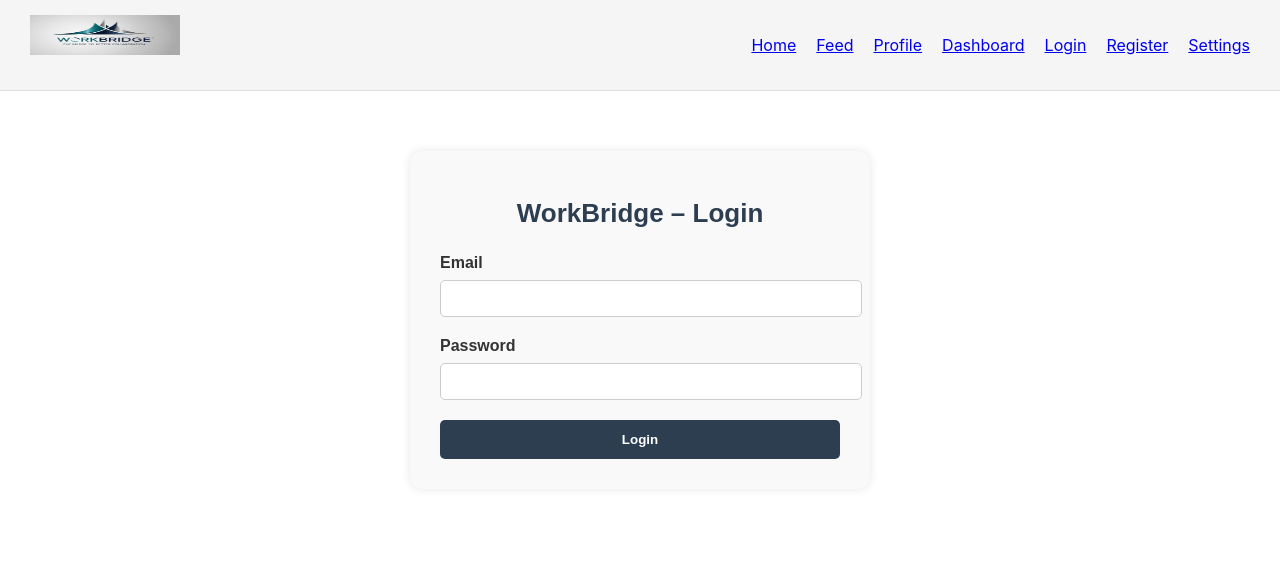
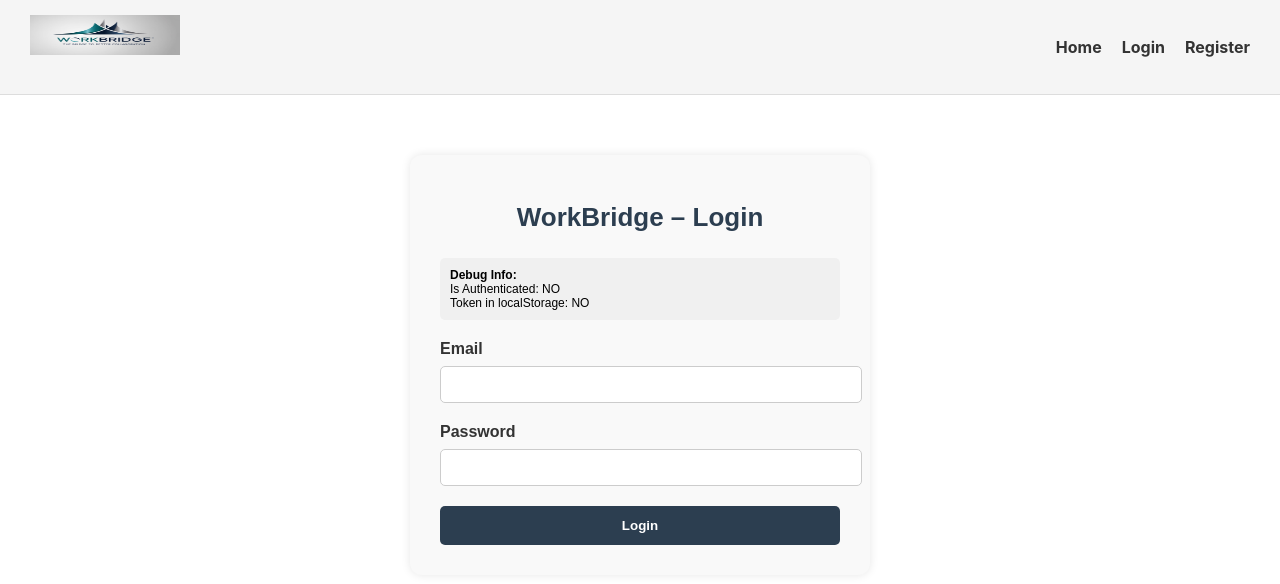
Before and after one commit to MS-ProgramDev/k8s-WorkBridge-workshop, a React (Create React App) app in the folder frontend/: page /login in a window 1280 px wide. Shown: the top 584 px of the page. Built offline with nearby package versions, Linux system fonts and the light colour scheme.

Commit message:
fixed after login

```diff
--- a/frontend/src/App.tsx
+++ b/frontend/src/App.tsx
@@ -1,5 +1,6 @@
 import React from 'react';
-import { BrowserRouter as Router, Routes, Route, Link } from 'react-router-dom';
+import { BrowserRouter as Router, Routes, Route } from 'react-router-dom';
+import { AuthProvider } from './contexts/AuthContext';
 import Register from './pages/Register';
 import Login from './pages/Login';
 import Header from './components/Header';
@@ -11,6 +12,7 @@ import Settings from './pages/Settings';
 
 function App() {
   return (
+    <AuthProvider>
       <Router>
         <Header />
         <Routes>
@@ -23,6 +25,7 @@ function App() {
           <Route path="/settings" element={<Settings />} />
         </Routes>
       </Router>
+    </AuthProvider>
   );
 }
 
--- a/frontend/src/components/Header.tsx
+++ b/frontend/src/components/Header.tsx
@@ -1,20 +1,71 @@
 import React from 'react';
-import { Link } from 'react-router-dom';
+import { Link, useNavigate } from 'react-router-dom';
+import { useAuth } from '../contexts/AuthContext';
 import logo from '../assets/logo.jpg';
 import './Header.css';
 
 const Header = () => {
+  const { isAuthenticated, user, logout, loading } = useAuth();
+  const navigate = useNavigate();
+
+  const handleLogout = () => {
+    logout();
+    navigate('/');
+  };
+
+  if (loading) {
+    return (
+      <header className="header">
+        <Link to="/">
+          <img src={logo} alt="WorkBridge Logo" className="logo" />
+        </Link>
+        <nav className="nav">
+          <span>Loading...</span>
+        </nav>
+      </header>
+    );
+  }
+
   return (
     <header className="header">
-      <img src={logo} alt="WorkBridge Logo" className="logo" />
+      <Link to="/">
+        <img src={logo} alt="WorkBridge Logo" className="logo" />
+      </Link>
+
       <nav className="nav">
-        <Link to="/">Home</Link>
-        <Link to="/feed">Feed</Link>
-        <Link to="/profile">Profile</Link>
-        <Link to="/dashboard">Dashboard</Link>
-        <Link to="/login">Login</Link>
-        <Link to="/register">Register</Link>
-        <Link to="/settings">Settings</Link>
+        <Link to="/" className="nav-link">Home</Link>
+
+        {isAuthenticated ? (
+          // Authenticated user navigation
+          <>
+            <Link to="/dashboard" className="nav-link">Dashboard</Link>
+            <Link to="/feed" className="nav-link">Feed</Link>
+            <Link to="/profile" className="nav-link">Profile</Link>
+            <Link to="/settings" className="nav-link">Settings</Link>
+            <span className="nav-link" style={{ color: '#666' }}>
+              Welcome, {user?.email}
+            </span>
+            <button
+              onClick={handleLogout}
+              className="nav-link logout-button"
+              style={{
+                background: 'none',
+                border: 'none',
+                cursor: 'pointer',
+                color: '#007bff',
+                fontWeight: 'bold'
+              }}
+            >
+              Logout
+            </button>
+          </>
+        ) : (
+          // Non-authenticated user navigation
+          <>
+            <Link to="/login" className="nav-link">Login</Link>
+            <Link to="/register" className="nav-link">Register</Link>
+          </>
+        )}
       </nav>
     </header>
   );
--- /dev/null
+++ b/frontend/src/contexts/AuthContext.tsx
@@ -0,0 +1,92 @@
+import React, { createContext, useContext, useState, useEffect, ReactNode } from 'react';
+
+interface AuthContextType {
+  isAuthenticated: boolean;
+  user: { email: string } | null;
+  login: (token: string, email: string) => void;
+  logout: () => void;
+  loading: boolean;
+}
+
+const AuthContext = createContext<AuthContextType | undefined>(undefined);
+
+export const useAuth = () => {
+  const context = useContext(AuthContext);
+  if (context === undefined) {
+    throw new Error('useAuth must be used within an AuthProvider');
+  }
+  return context;
+};
+
+interface AuthProviderProps {
+  children: ReactNode;
+}
+
+export const AuthProvider: React.FC<AuthProviderProps> = ({ children }) => {
+  const [isAuthenticated, setIsAuthenticated] = useState(false);
+  const [user, setUser] = useState<{ email: string } | null>(null);
+  const [loading, setLoading] = useState(true);
+
+  useEffect(() => {
+    const token = localStorage.getItem('token');
+
+    if (token) {
+      verifyToken(token);
+    } else {
+      setLoading(false);
+    }
+  }, []);
+
+  const verifyToken = async (token: string) => {
+    try {
+      const response = await fetch('http://localhost:8000/auth/me', {
+        headers: {
+          'Authorization': `Bearer ${token}`
+        }
+      });
+
+      if (response.ok) {
+        const userData = await response.json();
+        setUser({ email: userData.email });
+        setIsAuthenticated(true);
+      } else {
+        localStorage.removeItem('token');
+        setIsAuthenticated(false);
+        setUser(null);
+      }
+    } catch (error) {
+      console.error('Token verification failed:', error);
+      localStorage.removeItem('token');
+      setIsAuthenticated(false);
+      setUser(null);
+    } finally {
+      setLoading(false);
+    }
+  };
+
+  const login = (token: string, email: string) => {
+    localStorage.setItem('token', token);
+    setUser({ email });
+    setIsAuthenticated(true);
+  };
+
+  const logout = () => {
+    localStorage.removeItem('token');
+    setUser(null);
+    setIsAuthenticated(false);
+  };
+
+  const value = {
+    isAuthenticated,
+    user,
+    login,
+    logout,
+    loading
+  };
+
+  return (
+    <AuthContext.Provider value={value}>
+      {children}
+    </AuthContext.Provider>
+  );
+};
--- a/frontend/src/pages/Home.tsx
+++ b/frontend/src/pages/Home.tsx
@@ -1,17 +1,46 @@
 import React from 'react';
 import { Link } from 'react-router-dom';
+import { useAuth } from '../contexts/AuthContext';
 import './Home.css';
 
 function Home() {
+  const { isAuthenticated, user, loading } = useAuth();
+
+  if (loading) {
+    return (
+      <div className="home-container">
+        <h1>Loading...</h1>
+      </div>
+    );
+  }
+
   return (
     <div className="home-container">
       <h1>Welcome to WorkBridge</h1>
-      <p>Your team's communication, all in one place.</p>
 
-      <div className="buttons">
-        <Link to="/login" className="home-button">Login</Link>
-        <Link to="/register" className="home-button">Register</Link>
-      </div>
+      {isAuthenticated ? (
+        // Content for authenticated users
+        <>
+          <p>Welcome back, {user?.email}!</p>
+          <p>Your team's communication, all in one place.</p>
+
+          <div className="buttons">
+            <Link to="/dashboard" className="home-button">Go to Dashboard</Link>
+            <Link to="/feed" className="home-button">View Team Feed</Link>
+            <Link to="/profile" className="home-button">My Profile</Link>
+          </div>
+        </>
+      ) : (
+        // Content for non-authenticated users
+        <>
+          <p>Your team's communication, all in one place.</p>
+
+          <div className="buttons">
+            <Link to="/login" className="home-button">Login</Link>
+            <Link to="/register" className="home-button">Register</Link>
+          </div>
+        </>
+      )}
     </div>
   );
 }
--- a/frontend/src/pages/Login.tsx
+++ b/frontend/src/pages/Login.tsx
@@ -1,4 +1,6 @@
 import React, { useState } from 'react';
+import { useNavigate } from 'react-router-dom';
+import { useAuth } from '../contexts/AuthContext';
 import './Login.css';
 
 function Login() {
@@ -6,16 +8,27 @@ function Login() {
   const [password, setPassword] = useState('');
   const [success, setSuccess] = useState(false);
   const [error, setError] = useState('');
+  const [isLoading, setIsLoading] = useState(false);
+
+  const navigate = useNavigate();
+  const { login, isAuthenticated } = useAuth();
+
+  // Debug: log when auth state changes
+  console.log('🔍 Login Component: Current auth state:', isAuthenticated);
 
   const handleLogin = async (e: React.FormEvent) => {
     e.preventDefault();
+    setIsLoading(true);
+    console.log('🔍 Login: Starting login process for email:', email);
 
     if (!email.includes('@')) {
       setError('Please enter a valid email address.');
+      setIsLoading(false);
       return;
     }
 
     try {
+      console.log('🔍 Login: Making API call to /auth/login');
       const response = await fetch('http://localhost:8000/auth/login', {
         method: 'POST',
         headers: { 'Content-Type': 'application/json' },
@@ -23,24 +36,55 @@ function Login() {
       });
 
       const data = await response.json();
+      console.log('🔍 Login: API response status:', response.status);
+      console.log('🔍 Login: API response data:', data);
 
       if (response.ok) {
         if (data.access_token) {
-          localStorage.setItem('token', data.access_token);
+          console.log('🔍 Login: Token received, calling login() from context');
+          login(data.access_token, email);
+          console.log('🔍 Login: Context login() called successfully');
         }
         setSuccess(true);
         setError('');
+
+        console.log('🔍 Login: Setting success state and preparing to navigate');
+
+        // Navigate to dashboard after successful login
+        setTimeout(() => {
+          console.log('🔍 Login: Navigating to dashboard...');
+          navigate('/dashboard');
+        }, 1000);
+
       } else {
+        console.log('🔍 Login: Login failed with error:', data.detail);
         setError(data.detail || 'Login failed.');
       }
     } catch (err) {
+      console.error('🔍 Login: Network error:', err);
       setError('An error occurred. Please try again.');
+    } finally {
+      setIsLoading(false);
     }
   };
 
   return (
     <div className="login-container">
       <h1 className="login-title">WorkBridge – Login</h1>
+
+      {/* Debug info */}
+      <div style={{
+        background: '#f0f0f0',
+        padding: '10px',
+        marginBottom: '20px',
+        fontSize: '12px',
+        borderRadius: '5px'
+      }}>
+        <strong>Debug Info:</strong><br/>
+        Is Authenticated: {isAuthenticated ? 'YES' : 'NO'}<br/>
+        Token in localStorage: {localStorage.getItem('token') ? 'YES' : 'NO'}
+      </div>
+
       <form className="login-form" onSubmit={handleLogin}>
         <label className="login-label">Email</label>
         <input
@@ -48,6 +92,7 @@ function Login() {
           className="login-input"
           value={email}
           onChange={e => setEmail(e.target.value)}
+          disabled={isLoading}
         />
         <label className="login-label">Password</label>
         <input
@@ -55,12 +100,27 @@ function Login() {
           className="login-input"
           value={password}
           onChange={e => setPassword(e.target.value)}
+          disabled={isLoading}
         />
-        <button type="submit" className="login-button">Login</button>
+        <button
+          type="submit"
+          className="login-button"
+          disabled={isLoading}
+        >
+          {isLoading ? 'Logging in...' : 'Login'}
+        </button>
       </form>
 
-      {success && <p style={{ color: 'green', marginTop: '15px' }}>✅ Logged in successfully!</p>}
-      {error && <p style={{ color: 'red', marginTop: '15px' }}>❌ {error}</p>}
+      {success && (
+        <p style={{ color: 'green', marginTop: '15px' }}>
+          ✅ Logged in successfully! Redirecting to dashboard...
+        </p>
+      )}
+      {error && (
+        <p style={{ color: 'red', marginTop: '15px' }}>
+          ❌ {error}
+        </p>
+      )}
     </div>
   );
 }
--- a/frontend/src/pages/Register.tsx
+++ b/frontend/src/pages/Register.tsx
@@ -1,4 +1,5 @@
 import React, { useState } from 'react';
+import { useNavigate } from 'react-router-dom';
 import './Register.css';
 
 function Register() {
@@ -6,18 +7,24 @@ function Register() {
   const [password, setPassword] = useState('');
   const [success, setSuccess] = useState(false);
   const [error, setError] = useState('');
+  const [isLoading, setIsLoading] = useState(false);
+
+  const navigate = useNavigate();
 
   const handleSubmit = async (e: React.FormEvent) => {
     e.preventDefault();
+    setIsLoading(true);
 
     // Basic client-side validation
     if (!email.includes('@')) {
       setError('Please enter a valid email address.');
+      setIsLoading(false);
       return;
     }
 
     if (password.length < 6) {
       setError('Password must be at least 6 characters.');
+      setIsLoading(false);
       return;
     }
 
@@ -38,12 +45,20 @@ function Register() {
 
         setSuccess(true);
         setError('');
+
+        // Navigate to dashboard after successful registration
+        setTimeout(() => {
+          navigate('/dashboard');
+        }, 1500); // Slightly longer delay for registration
+
       } else {
         const data = await response.json();
         setError(data.detail || 'Registration failed.');
       }
     } catch (err) {
       setError('An error occurred. Please try again.');
+    } finally {
+      setIsLoading(false);
     }
   };
 
@@ -52,14 +67,40 @@ function Register() {
       <h1 className="title">WorkBridge – Sign Up</h1>
       <form className="form" onSubmit={handleSubmit}>
         <label className="label">Email</label>
-        <input type="email" className="input" value={email} onChange={e => setEmail(e.target.value)} />
+        <input
+          type="email"
+          className="input"
+          value={email}
+          onChange={e => setEmail(e.target.value)}
+          disabled={isLoading}
+        />
         <label className="label">Password</label>
-        <input type="password" className="input" value={password} onChange={e => setPassword(e.target.value)} />
-        <button type="submit" className="button">Register</button>
+        <input
+          type="password"
+          className="input"
+          value={password}
+          onChange={e => setPassword(e.target.value)}
+          disabled={isLoading}
+        />
+        <button
+          type="submit"
+          className="button"
+          disabled={isLoading}
+        >
+          {isLoading ? 'Creating Account...' : 'Register'}
+        </button>
       </form>
 
-      {success && <p style={{ color: 'green', marginTop: '15px' }}>✅ Registered successfully!</p>}
-      {error && <p style={{ color: 'red', marginTop: '15px' }}>❌ {error}</p>}
+      {success && (
+        <p style={{ color: 'green', marginTop: '15px' }}>
+          ✅ Registered successfully! Redirecting to dashboard...
+        </p>
+      )}
+      {error && (
+        <p style={{ color: 'red', marginTop: '15px' }}>
+          ❌ {error}
+        </p>
+      )}
     </div>
   );
 }
```
Also changed, not shown: frontend/src/components/ProtectedRoute.tsx (added, +32 -0 lines), 1 other file (tests, documents, lock files or other folders). Lines whose indentation alone changed are shown as unchanged.
